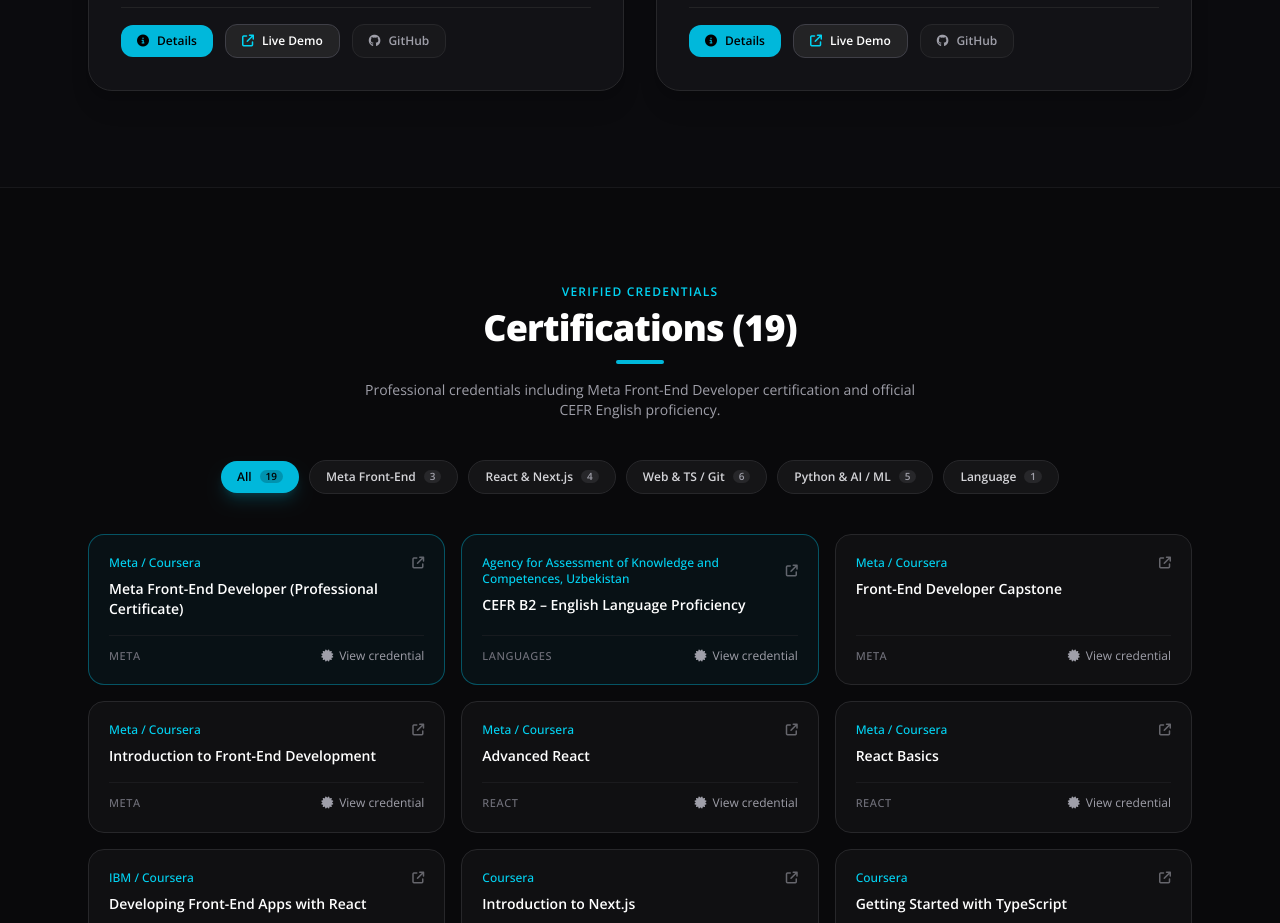
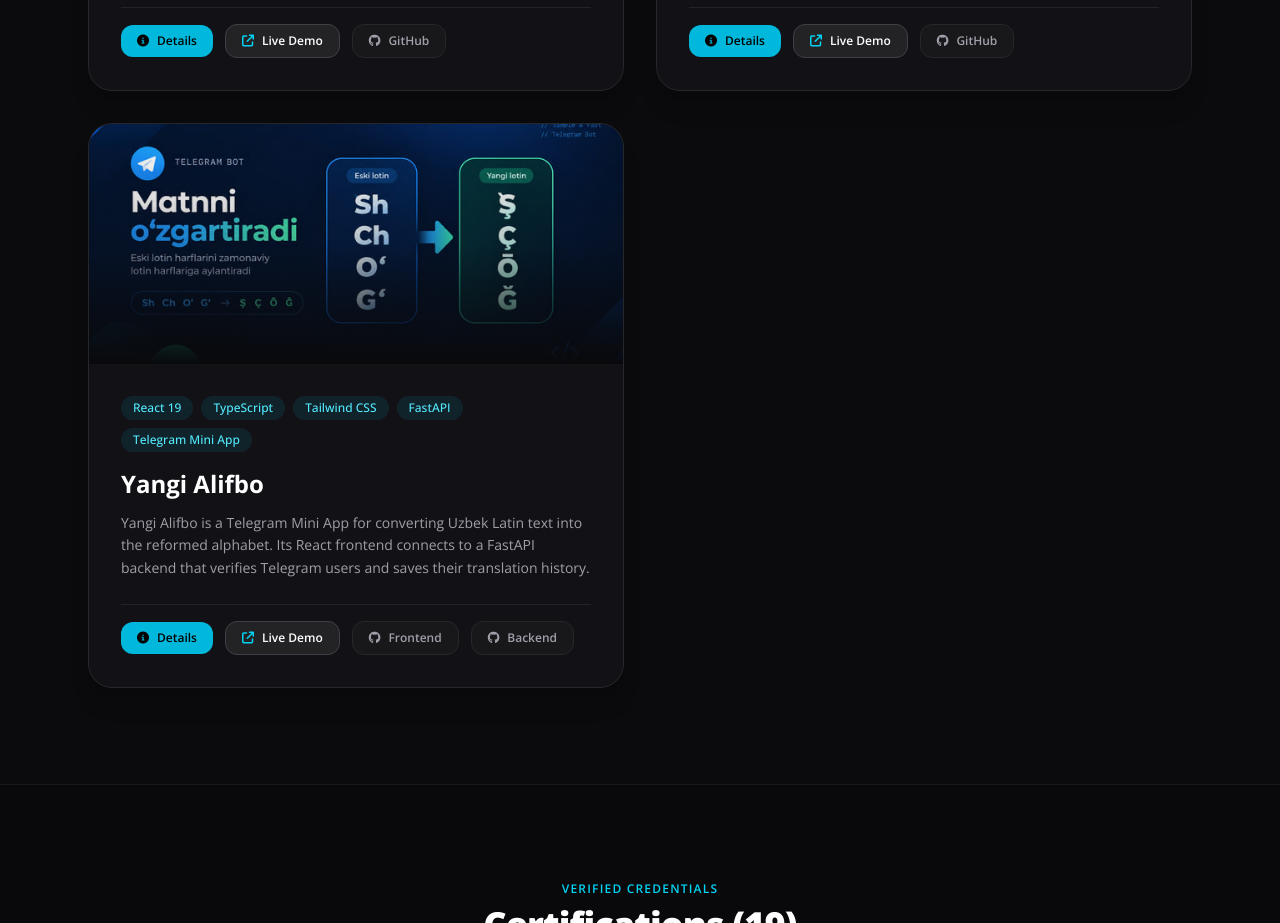
Before and after one commit to jasurbek-dev-code/portfolio, a React (Vite) app: page / in a window 1280 px wide. Shown: the part 5060-5983 px from the top of the page. Built offline with nearby package versions, Linux system fonts and the light colour scheme.

Commit message:
add new peoject

```diff
--- a/src/components/project-detail.tsx
+++ b/src/components/project-detail.tsx
@@ -51,7 +51,9 @@
             <h1 className="text-3xl font-extrabold text-white sm:text-4xl">
               {project.name}
             </h1>
-            <p className="mt-1 text-sm text-cyan-400">{t("detail.type")}</p>
+            <p className="mt-1 text-sm text-cyan-400">
+              {t(project.projectTypeKey ?? "detail.type")}
+            </p>
           </div>
 
           <div className="flex flex-wrap items-center gap-3">
@@ -71,8 +73,21 @@
               className="inline-flex items-center gap-2 rounded-xl border border-zinc-700 bg-zinc-900 px-5 py-2.5 text-sm font-semibold text-zinc-200 transition-all hover:border-cyan-400 hover:text-white"
             >
               <i className="fa-brands fa-github text-base"></i>
-              {t("projects.btnSource")}
+              {project.backendGithub
+                ? t("projects.btnFrontend")
+                : t("projects.btnSource")}
             </a>
+            {project.backendGithub && (
+              <a
+                href={project.backendGithub}
+                target="_blank"
+                rel="noopener noreferrer"
+                className="inline-flex items-center gap-2 rounded-xl border border-zinc-700 bg-zinc-900 px-5 py-2.5 text-sm font-semibold text-zinc-200 transition-all hover:border-cyan-400 hover:text-white"
+              >
+                <i className="fa-brands fa-github text-base"></i>
+                {t("projects.btnBackend")}
+              </a>
+            )}
           </div>
         </div>
 
@@ -80,7 +95,7 @@
         <div className="mt-8 rounded-2xl border border-zinc-800/80 bg-zinc-900/40 p-6">
           <h2 className="text-lg font-bold text-white">{t("detail.about")}</h2>
           <p className="mt-3 leading-relaxed text-zinc-300">
-            {project.description}
+            {t(project.descriptionKey)}
           </p>
         </div>
 
@@ -90,13 +105,13 @@
             {t("detail.features")}
           </h2>
           <ul className="mt-4 space-y-3">
-            {project.keyFeatures.map((feature: string, idx: number) => (
+            {project.keyFeatureKeys.map((featureKey: string, idx: number) => (
               <li
                 key={idx}
                 className="flex items-start gap-3 text-sm text-zinc-300"
               >
                 <i className="fa-solid fa-circle-check mt-1 text-cyan-400"></i>
-                <span>{feature}</span>
+                <span>{t(featureKey)}</span>
               </li>
             ))}
           </ul>
--- a/src/language-context.tsx
+++ b/src/language-context.tsx
@@ -116,6 +116,8 @@
     "projects.btnDetails": "Details",
     "projects.btnLive": "Live Demo",
     "projects.btnSource": "GitHub",
+    "projects.btnFrontend": "Frontend",
+    "projects.btnBackend": "Backend",
 
     // Project 1: Picture Valley
     "proj.pv.desc":
@@ -142,6 +144,21 @@
       "Download as PDF – Allows users to export their resume as a high-quality PDF using @react-pdf/renderer.",
     "proj.rm.f5":
       "Resume Archive – Stores downloaded resumes for future reference and reuse.",
+
+    // Project 3: Yangi Alifbo
+    "proj.al.type": "Full-Stack Telegram Mini App",
+    "proj.al.desc":
+      "Yangi Alifbo is a Telegram Mini App for converting Uzbek Latin text into the reformed alphabet. Its React frontend connects to a FastAPI backend that verifies Telegram users and saves their translation history.",
+    "proj.al.f1":
+      "Alphabet conversion – Transliterates Sh, Ch, O' and G' into Ş, Ç, Ō and Ğ.",
+    "proj.al.f2":
+      "Telegram authentication – Verifies Telegram Mini App initData before syncing user accounts.",
+    "proj.al.f3":
+      "Translation history – Saves translations and displays them with pagination.",
+    "proj.al.f4":
+      "Copy results – Copies converted text to the clipboard in one click.",
+    "proj.al.f5":
+      "Full-stack implementation – React 19, TypeScript and Tailwind CSS frontend with a FastAPI and SQLAlchemy backend.",
 
     // Certifications
     "certs.tag": "Verified Credentials",
@@ -276,6 +293,8 @@
     "projects.btnDetails": "Batafsil",
     "projects.btnLive": "Jonli ko'rish",
     "projects.btnSource": "GitHub",
+    "projects.btnFrontend": "Frontend",
+    "projects.btnBackend": "Backend",
 
     // Project 1: Picture Valley
     "proj.pv.desc":
@@ -302,6 +321,21 @@
       "PDF formatida yuklab olish – @react-pdf/renderer orqali brauzerdan to'g'ridan-to'g'ri PDF yaratish.",
     "proj.rm.f5":
       "Rezyume arxivi – Yuklab olingan rezyumelarni kelgusida ishlatish uchun saqlash.",
+
+    // Project 3: Yangi Alifbo
+    "proj.al.type": "Full-Stack Telegram Mini App",
+    "proj.al.desc":
+      "Yangi Alifbo — o'zbek lotin matnlarini isloh qilingan yangi alifboga o'tkazuvchi Telegram Mini App. React frontend FastAPI backend bilan ishlaydi: Telegram foydalanuvchilarini tekshiradi va tarjimalar tarixini saqlaydi.",
+    "proj.al.f1":
+      "Alifboni o'zgartirish – Sh, Ch, O' va G' harflarini Ş, Ç, Ō va Ğ ko'rinishiga o'tkazadi.",
+    "proj.al.f2":
+      "Telegram autentifikatsiyasi – Foydalanuvchini sinxronlashdan oldin Telegram Mini App initData ma'lumotini tekshiradi.",
+    "proj.al.f3":
+      "Tarjimalar tarixi – Tarjimalarni saqlaydi va sahifalab ko'rsatadi.",
+    "proj.al.f4":
+      "Natijani nusxalash – O'zgartirilgan matnni bir bosishda clipboard'ga ko'chiradi.",
+    "proj.al.f5":
+      "Full-stack yechim – React 19, TypeScript va Tailwind CSS frontend; FastAPI va SQLAlchemy backend.",
 
     // Certifications
     "certs.tag": "Tasdiqlangan Hujjatlar",
@@ -436,6 +470,8 @@
     "projects.btnDetails": "Подробнее",
     "projects.btnLive": "Демо",
     "projects.btnSource": "GitHub",
+    "projects.btnFrontend": "Frontend",
+    "projects.btnBackend": "Backend",
 
     // Project 1: Picture Valley
     "proj.pv.desc":
@@ -462,6 +498,21 @@
       "Экспорт в PDF – Генерация качественного PDF-документа прямо в браузере через @react-pdf/renderer.",
     "proj.rm.f5":
       "Архив резюме – Удобное хранение созданных резюме для быстрого доступа.",
+
+    // Project 3: Yangi Alifbo
+    "proj.al.type": "Full-Stack Telegram Mini App",
+    "proj.al.desc":
+      "Yangi Alifbo — Telegram Mini App для преобразования узбекского латинского текста в реформированный алфавит. React-фронтенд работает с бэкендом на FastAPI, который проверяет пользователей Telegram и сохраняет историю переводов.",
+    "proj.al.f1":
+      "Преобразование алфавита – Заменяет Sh, Ch, O' и G' на Ş, Ç, Ō и Ğ.",
+    "proj.al.f2":
+      "Аутентификация Telegram – Проверяет initData Telegram Mini App перед синхронизацией пользователя.",
+    "proj.al.f3":
+      "История переводов – Сохраняет переводы и отображает их постранично.",
+    "proj.al.f4":
+      "Копирование результата – Копирует преобразованный текст одним нажатием.",
+    "proj.al.f5":
+      "Full-stack решение – React 19, TypeScript и Tailwind CSS во фронтенде, FastAPI и SQLAlchemy в бэкенде.",
 
     // Certifications
     "certs.tag": "Квалификация",
--- a/src/pages/home/home.tsx
+++ b/src/pages/home/home.tsx
@@ -4,6 +4,7 @@
 import Skill from "../../components/skill";
 import Header from "../../components/header";
 import { useLanguage } from "../../language-context";
+import portfolioBackImage from "../../assets/portfolio-back-3.jpg";
 
 export interface SkillItem {
   svg: string;
@@ -14,9 +15,11 @@
   img: string;
   name: string;
   github: string;
+  backendGithub?: string;
   vercel: string;
-  keyFeatures: string[];
-  description: string;
+  projectTypeKey?: string;
+  keyFeatureKeys: string[];
+  descriptionKey: string;
   frontTecnologies: string[];
   tags: string[];
 }
@@ -107,13 +110,8 @@
       github: "https://github.com/JasurbekFront-end/picture-valley",
       vercel: "https://picture-valley.vercel.app/",
       tags: ["React", "TypeScript", "Tailwind CSS", "Pexels API"],
-      keyFeatures: [
-        t("proj.pv.f1"),
-        t("proj.pv.f2"),
-        t("proj.pv.f3"),
-        t("proj.pv.f4"),
-      ],
-      description: t("proj.pv.desc"),
+      keyFeatureKeys: ["proj.pv.f1", "proj.pv.f2", "proj.pv.f3", "proj.pv.f4"],
+      descriptionKey: "proj.pv.desc",
       frontTecnologies: [
         "React.js",
         "TypeScript",
@@ -128,20 +126,48 @@
       github: "https://github.com/JasurbekFront-end/Resume-maker-react-app",
       vercel: "https://resume-maker-react-app.vercel.app",
       tags: ["React", "TypeScript", "@react-pdf/renderer", "Tailwind CSS"],
-      keyFeatures: [
-        t("proj.rm.f1"),
-        t("proj.rm.f2"),
-        t("proj.rm.f3"),
-        t("proj.rm.f4"),
-        t("proj.rm.f5"),
+      keyFeatureKeys: [
+        "proj.rm.f1",
+        "proj.rm.f2",
+        "proj.rm.f3",
+        "proj.rm.f4",
+        "proj.rm.f5",
       ],
-      description: t("proj.rm.desc"),
+      descriptionKey: "proj.rm.desc",
       frontTecnologies: [
         "React.js",
         "TypeScript",
         "Tailwind CSS",
         "Vite",
         "@react-pdf/renderer",
+      ],
+    },
+    {
+      img: portfolioBackImage,
+      name: "Yangi Alifbo",
+      github: "https://github.com/jasurbek-dev-code/new-alphabet-front",
+      backendGithub: "https://github.com/jasurbek-dev-code/new-alphabet-back",
+      vercel: "https://t.me/yangialifbo1bot",
+      projectTypeKey: "proj.al.type",
+      tags: ["React 19", "TypeScript", "Tailwind CSS", "FastAPI", "Telegram Mini App"],
+      keyFeatureKeys: [
+        "proj.al.f1",
+        "proj.al.f2",
+        "proj.al.f3",
+        "proj.al.f4",
+        "proj.al.f5",
+      ],
+      descriptionKey: "proj.al.desc",
+      frontTecnologies: [
+        "React 19",
+        "TypeScript",
+        "Tailwind CSS",
+        "Vite",
+        "FastAPI",
+        "Python",
+        "SQLAlchemy",
+        "SQLite / PostgreSQL",
+        "Telegram Mini App",
       ],
     },
   ];
@@ -744,7 +770,7 @@
                   </h3>
 
                   <p className="mt-3 line-clamp-3 text-sm leading-relaxed text-zinc-400">
-                    {project.description}
+                    {t(project.descriptionKey)}
                   </p>
 
                   <div className="mt-6 flex flex-wrap items-center gap-3 border-t border-zinc-800/80 pt-4">
@@ -772,8 +798,21 @@
                       className="inline-flex items-center gap-2 rounded-xl border border-zinc-800 bg-zinc-900 px-4 py-2 text-xs font-semibold text-zinc-400 transition-all hover:text-white"
                     >
                       <i className="fa-brands fa-github"></i>
-                      {t("projects.btnSource")}
+                      {project.backendGithub
+                        ? t("projects.btnFrontend")
+                        : t("projects.btnSource")}
                     </a>
+                    {project.backendGithub && (
+                      <a
+                        href={project.backendGithub}
+                        target="_blank"
+                        rel="noopener noreferrer"
+                        className="inline-flex items-center gap-2 rounded-xl border border-zinc-800 bg-zinc-900 px-4 py-2 text-xs font-semibold text-zinc-400 transition-all hover:text-white"
+                      >
+                        <i className="fa-brands fa-github"></i>
+                        {t("projects.btnBackend")}
+                      </a>
+                    )}
                   </div>
                 </div>
               </div>
```
Also changed, not shown: src/assets/portfolio-back-3.jpg (added), 1 other file (tests, documents, lock files or other folders).
